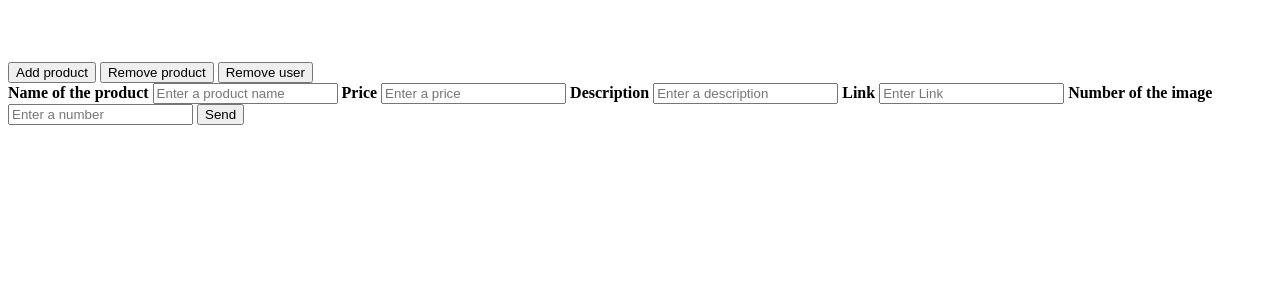
After one commit to Adrian-lab/Wishes_in_codeigniter, a CodeIgniter 4 app: the page made by app/Views/admin.php in a window 1280 px wide, after a click on "Add product". The commit adds this page. Shown: the top 300 px of the page. Run offline with PHP 8.4 and a stand-in for CodeIgniter, Linux system fonts and the light colour scheme; the template is opened without the code that fills it, so the values that code supplies are empty; some libraries are stand-ins or nearby versions.

Commit message:
Perfil Admin

```diff
--- /dev/null
+++ b/app/Views/admin.php
@@ -0,0 +1,85 @@
+<!DOCTYPE html>
+<html lang="en">
+<head>
+    <meta charset="UTF-8">
+    <meta name="viewport" content="width=device-width, initial-scale=1.0">
+
+    <!--<link rel="canonical" href="https://getbootstrap.com/docs/4.5/examples/sticky-footer-navbar/">-->
+
+	<!--<link rel="stylesheet" type="text/css" href="../public/Assets/css/main.css">
+	<link rel="stylesheet" type="text/css" href="../public/Assets/css/bootstrap.min.css">-->
+
+    <title>Sing in</title>
+</head>
+<body>
+    <br><br><br>
+
+    <div class= col-sm-6>
+    <button type="button" onclick="addProduct()">Add product</button>
+    <button type="button" onclick="removeProduct()">Remove product</button>
+    <button type="button" onclick="removeUser()">Remove user</button>
+    </div>
+
+    <div class="container" id="addProduct" style="display:none">
+        <form action="/public/home/addProduct" method="post">
+            <label for="pname"><b>Name of the product</b></label>
+            <input type="text" placeholder="Enter a product name" name="pname" required>
+
+            <label for="price"><b>Price</b></label>
+            <input type="text" placeholder="Enter a price" name="price" required>
+
+            <label for="description"><b>Description</b></label>
+            <input type="text" placeholder="Enter a description" name="description" required>
+
+            <label for="link"><b>Link</b></label>
+            <input type="text" placeholder="Enter Link" name="link" required>
+
+            <label for="imgnumber"><b>Number of the image</b></label>
+            <input type="number" placeholder="Enter a number" name="imgnumber" required>
+
+            </label>
+            <input type="submit" value="Send">
+        </form>
+    </div>
+
+    <div class="container" id="removeProduct" style="display:none">
+        <form action="/public/home/removeProduct" method="post">
+            <label for="imgnumber"><b>Number of the image</b></label>
+                <input type="number" placeholder="Enter a number" name="imgnumber" required>
+            </label>
+            <input type="submit" value="Send">
+        </form>
+    </div>
+
+    <div class="container" id="removeUser" style="display:none">
+        <form action="/public/home/removeUser" method="post">
+
+            <label for="mail"><b>E-mail</b></label>
+                <input type="email" placeholder="Enter E-mail" name="mail" required>
+            </label>
+            <input type="submit" value="Send">
+        </form>
+    </div>
+
+    <script>
+        function addProduct() {
+            document.getElementById("addProduct").style.display = "block";
+            document.getElementById("removeProduct").style.display = "none";
+            document.getElementById("removeUser").style.display = "none";
+        }
+
+        function removeProduct() {
+            document.getElementById("addProduct").style.display = "none";
+            document.getElementById("removeProduct").style.display = "block";
+            document.getElementById("removeUser").style.display = "none";
+        }
+
+        function removeUser() {
+            document.getElementById("addProduct").style.display = "none";
+            document.getElementById("removeProduct").style.display = "none";
+            document.getElementById("removeUser").style.display = "block";
+        }
+    </script>
+
+</body>
+</html>
--- a/app/Views/inc/header.php
+++ b/app/Views/inc/header.php
@@ -53,9 +53,6 @@
         <li class="nav-item">
           <a class="nav-link" href="<?php echo base_url('home/products'); ?>">Products</a>
         </li>
-        <li class="nav-item">
-          <a class="nav-link" href="<?php echo base_url('home/profile'); ?>">Profile</a>
-        </li>
       </ul>
       <form class="form-inline my-2 my-lg-0">
         <a class="nav-link" href="<?php echo base_url('home/profile'); ?>">Hi <?php echo $_SESSION["name"]; ?></a>
--- a/app/Views/login.php
+++ b/app/Views/login.php
@@ -16,8 +16,8 @@
 
     <div class="container">
         <form action="/public/home/user" method="post">
-            <label for="uname"><b>Username</b></label>
-            <input type="text" placeholder="Enter Username" name="uname" required>
+            <label for="uname"><b>Email</b></label>
+            <input type="email" placeholder="Enter Email" name="uname" required>
 
             <label for="psw"><b>Password</b></label>
             <input type="password" placeholder="Enter Password" name="psw" required>
--- a/app/Views/profile.php
+++ b/app/Views/profile.php
@@ -8,7 +8,7 @@
 <body>
 
     <br><br><br><br><br>
-    <a>This is a profile my nigga</a>
+    <a>This is a profile</a>
 
     <div class="col-sm-8">
         <div class="col-sm-6">
```
Also changed, not shown: app/Controllers/Home.php (+111 -7 lines), public/Assets/img/1.jpg (renamed from public/Assets/img/red-dead-redemption-2.jpg), public/Assets/img/2.jpg (added), public/Assets/img/3.jpg (added), public/Assets/img/4.jpg (added), public/Assets/img/5.jpg (added), public/Assets/img/6.jpg (added), public/Assets/img/7.jpg (added), public/Assets/img/8.jpg (added), public/Assets/img/9.jpg (added).
